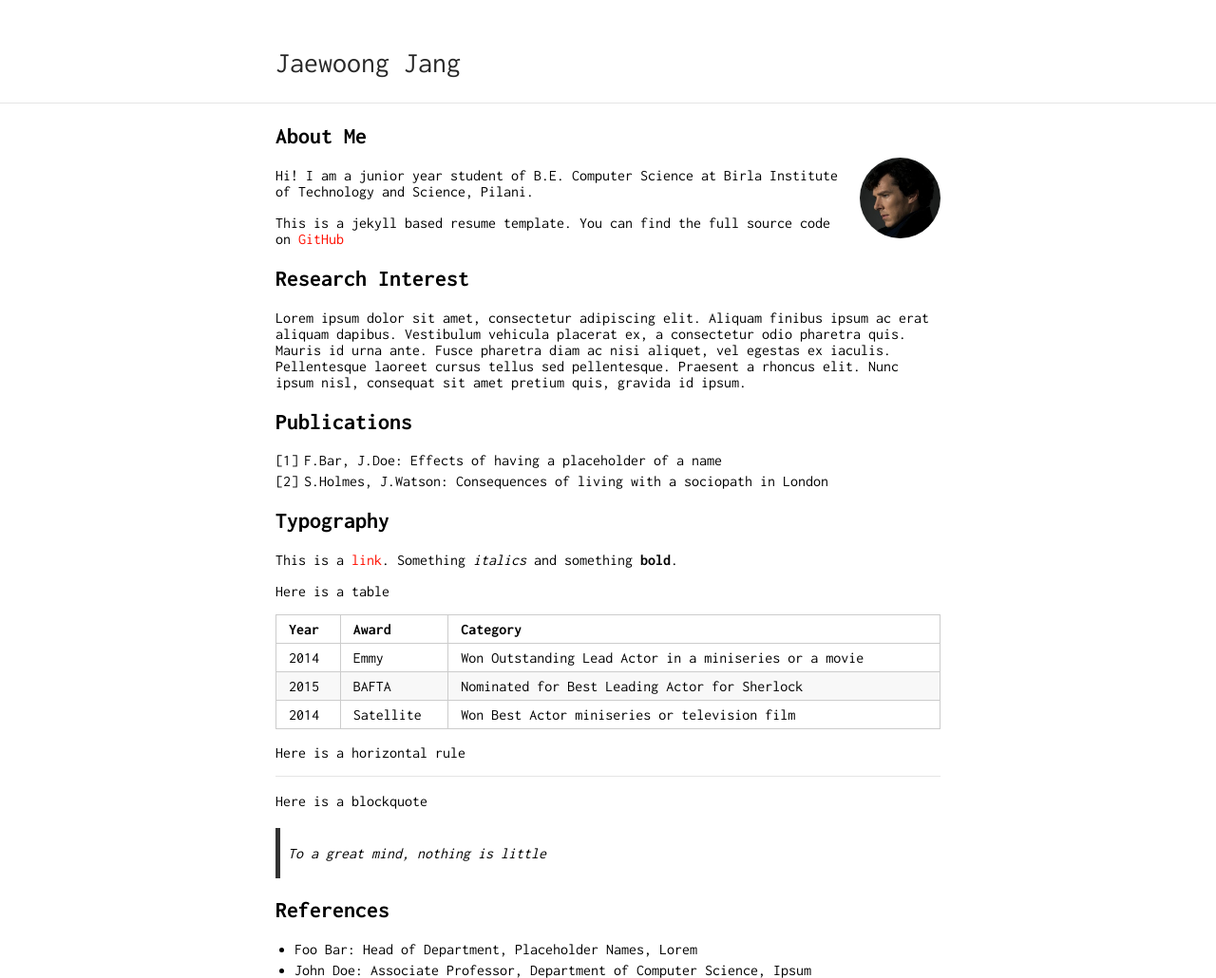
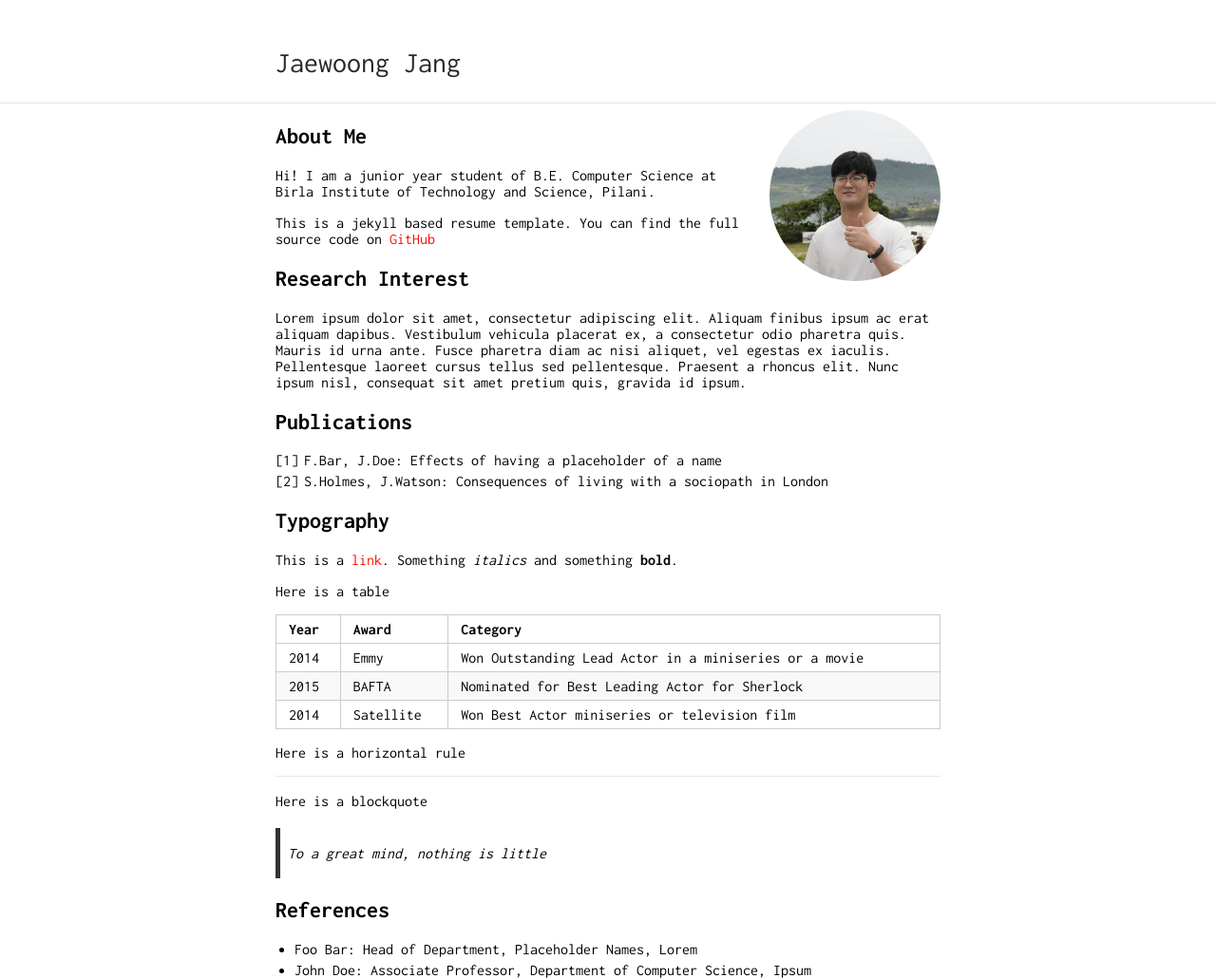
Before and after one commit to jjw9228/woongjang.github.io, a Jekyll site: the page built from docs/index.markdown, in a window 1280 px wide. Shown: the whole page at 95% size. Built offline with Jekyll 4.4.1, drawn with Linux system fonts in a browser that asks for light colours; our own code applies the rules of GitHub Pages for plain Markdown files.

Commit message:
fix css build issue

```diff
--- a/docs/_sass/typography.scss
+++ b/docs/_sass/typography.scss
@@ -40,7 +40,7 @@
         height: $image-size;
         width: $image-size;
         position: relative;
-        margin: -10px 0 0 15px;
+        margin: -60px 0 0 15px;
         float: right;
         border-radius: 50%;
         p & {
--- a/docs/_sass/vars.scss
+++ b/docs/_sass/vars.scss
@@ -3,7 +3,7 @@
  */
 
 $accent: #FF0F00;
-$image-size: 85px;
+$image-size: 180px;
 
 /*
  * Build Variables, don't touch
--- a/docs/css/main.scss
+++ b/docs/css/main.scss
@@ -1,3 +1,3 @@
 ---
 ---
-@import "style";
+@import "_style.scss";
--- a/docs/index.markdown
+++ b/docs/index.markdown
@@ -4,7 +4,7 @@ layout: default
 
 ## About Me
 
-<img class="profile-picture" src="sherlock.jpg">
+<img class="profile-picture" src="profile.jpg">
 
 Hi! I am a junior year student of B.E. Computer Science at Birla Institute of Technology and Science, Pilani.
 
```
